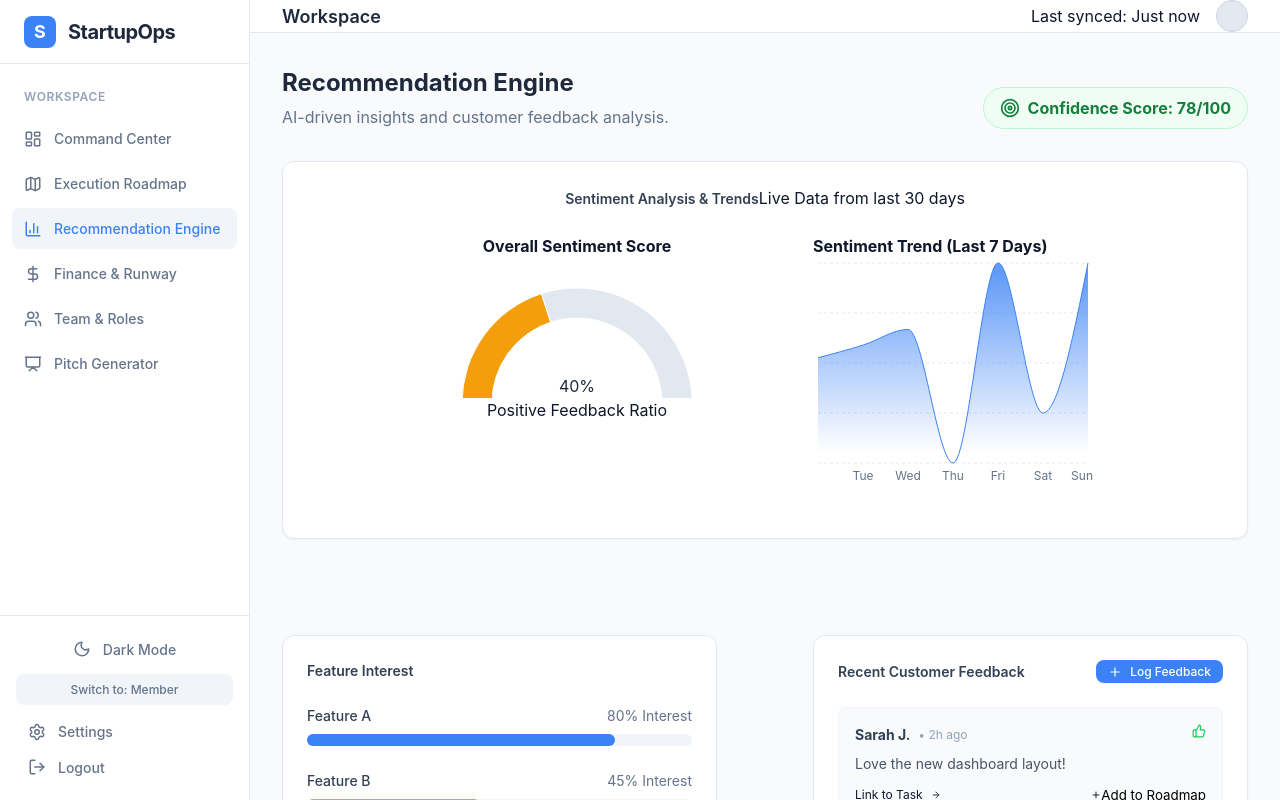
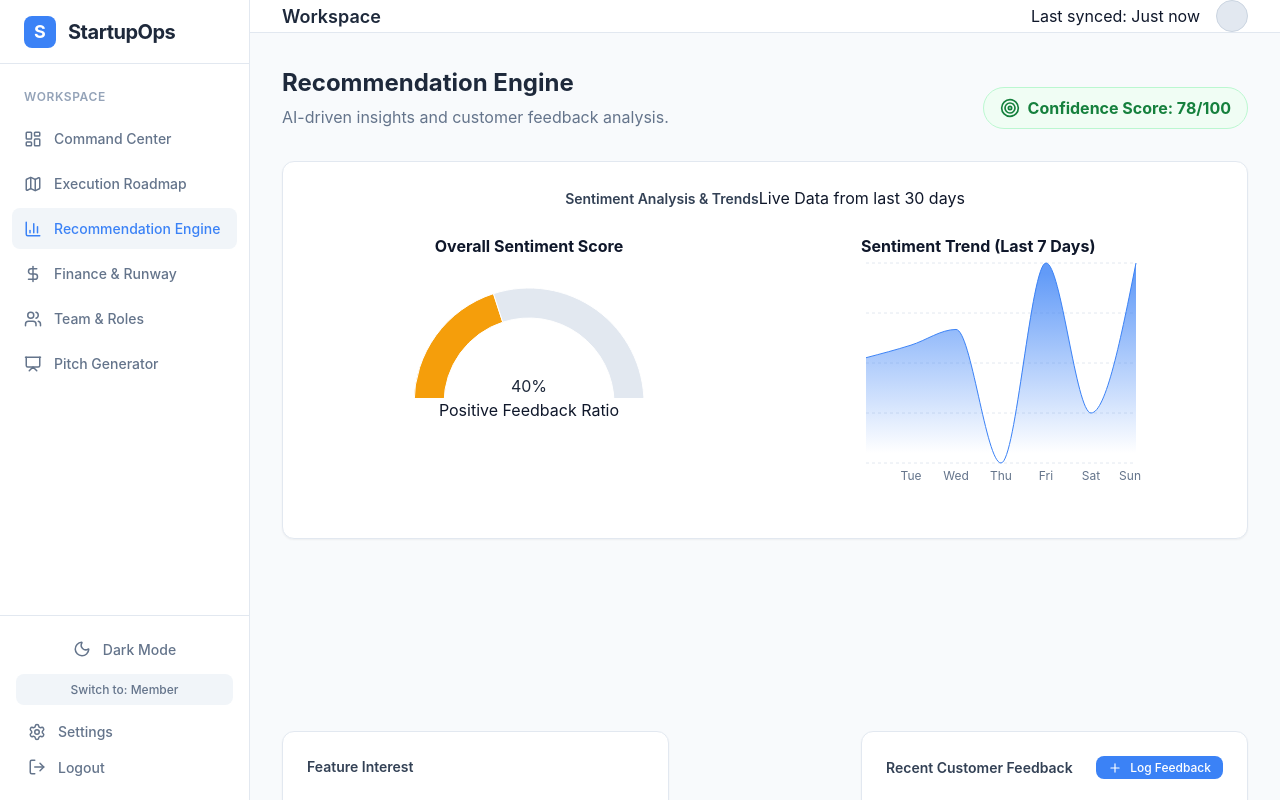
Before and after one commit to pradeeplok/StartupOps, a React (Vite) app: page /recommendation in a window 1280 px wide. Built offline with nearby package versions, Linux system fonts and the light colour scheme.

Commit message:
style: Increase chart spacing to 12rem for maximum separation

```diff
--- a/src/index.css
+++ b/src/index.css
@@ -642,7 +642,7 @@ button {
 .grid-2 {
   display: grid;
   grid-template-columns: 1fr;
-  gap: 6rem;
+  gap: 12rem;
 }
 
 @media (min-width: 1024px) {
```
